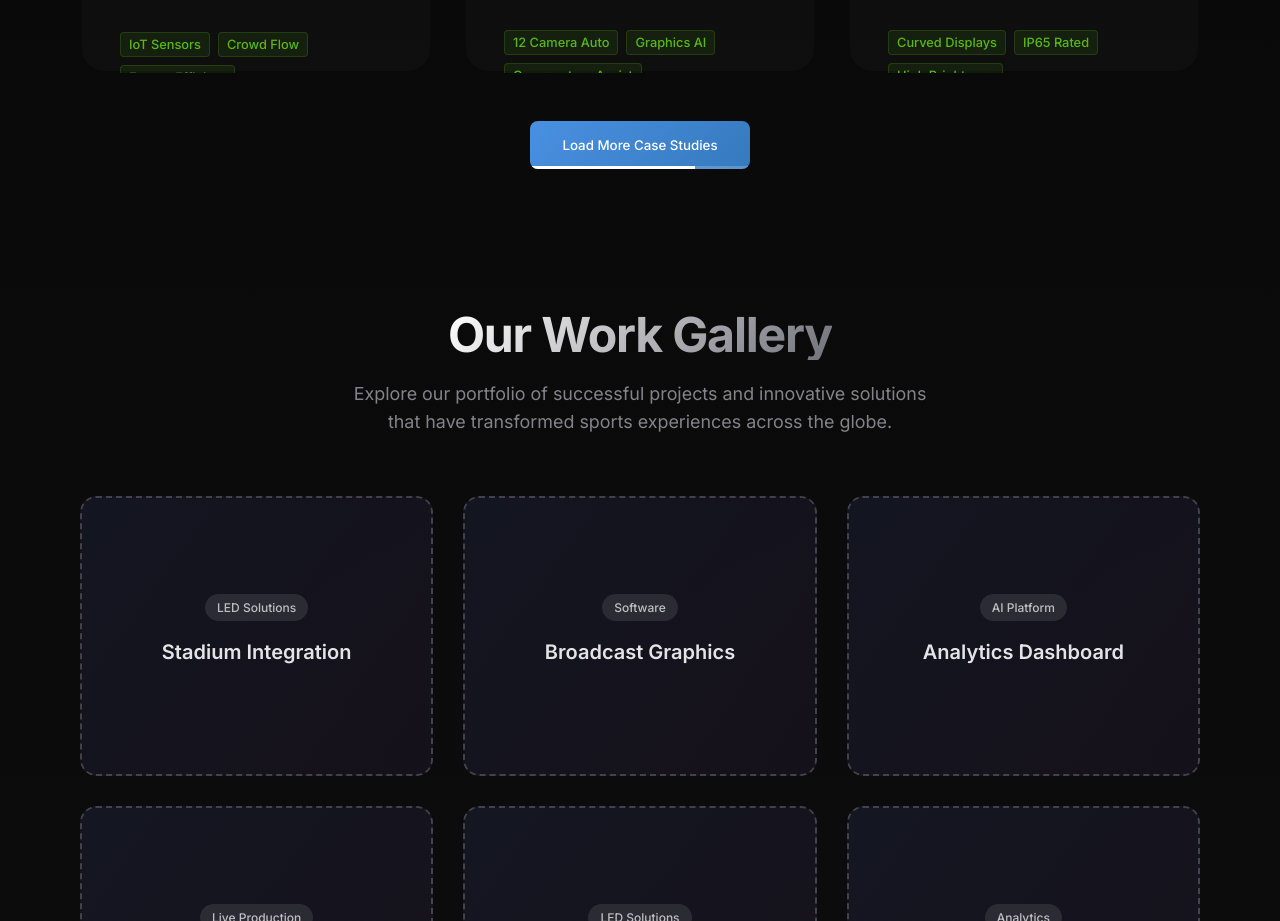
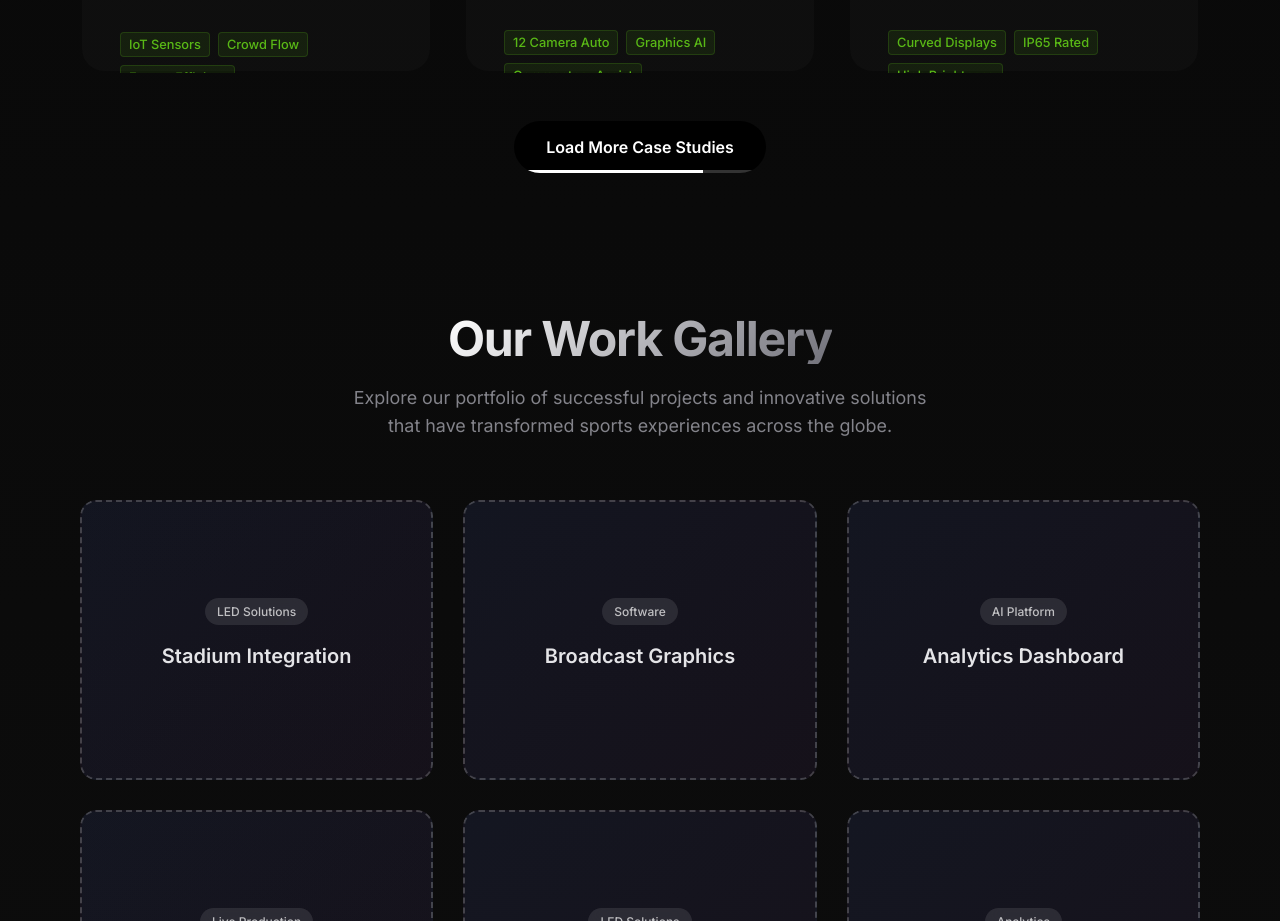
Before and after one commit to hariprasadvit/infieldsports, a Next.js app: page /case-studies in a window 1280 px wide. Shown: the part 3740-4661 px from the top of the page. Built offline with nearby package versions, Linux system fonts and the light colour scheme.

Commit message:
Update load more button styling to match brand
cgen-a9b66317844c47c78ca3f1574647e136

```diff
--- a/src/app/case-studies/components/CaseStudyGrid/styles.module.scss
+++ b/src/app/case-studies/components/CaseStudyGrid/styles.module.scss
@@ -294,21 +294,23 @@
     margin-top: 2rem;
 
     .loadMoreBtn {
-      background: linear-gradient(135deg, #4a90e2 0%, #357abd 100%);
-      color: #ffffff;
+      background: rgba(0, 0, 0, 1);
+      color: rgba(255, 255, 255, 1);
       border: none;
-      padding: 1rem 2rem;
-      border-radius: 8px;
+      padding: 16px 32px;
+      border-radius: 50px;
+      font-size: 16px;
+      font-weight: 600;
       cursor: pointer;
       transition: all 0.3s ease;
-      font-weight: 500;
+      text-decoration: none;
       position: relative;
       overflow: hidden;
       min-width: 200px;
 
       &:hover {
-        transform: translateY(-2px);
-        box-shadow: 0 8px 20px rgba(74, 144, 226, 0.3);
+        background: rgba(255, 255, 255, 1);
+        color: rgba(0, 0, 0, 1);
       }
 
       .loadMoreProgress {
```
